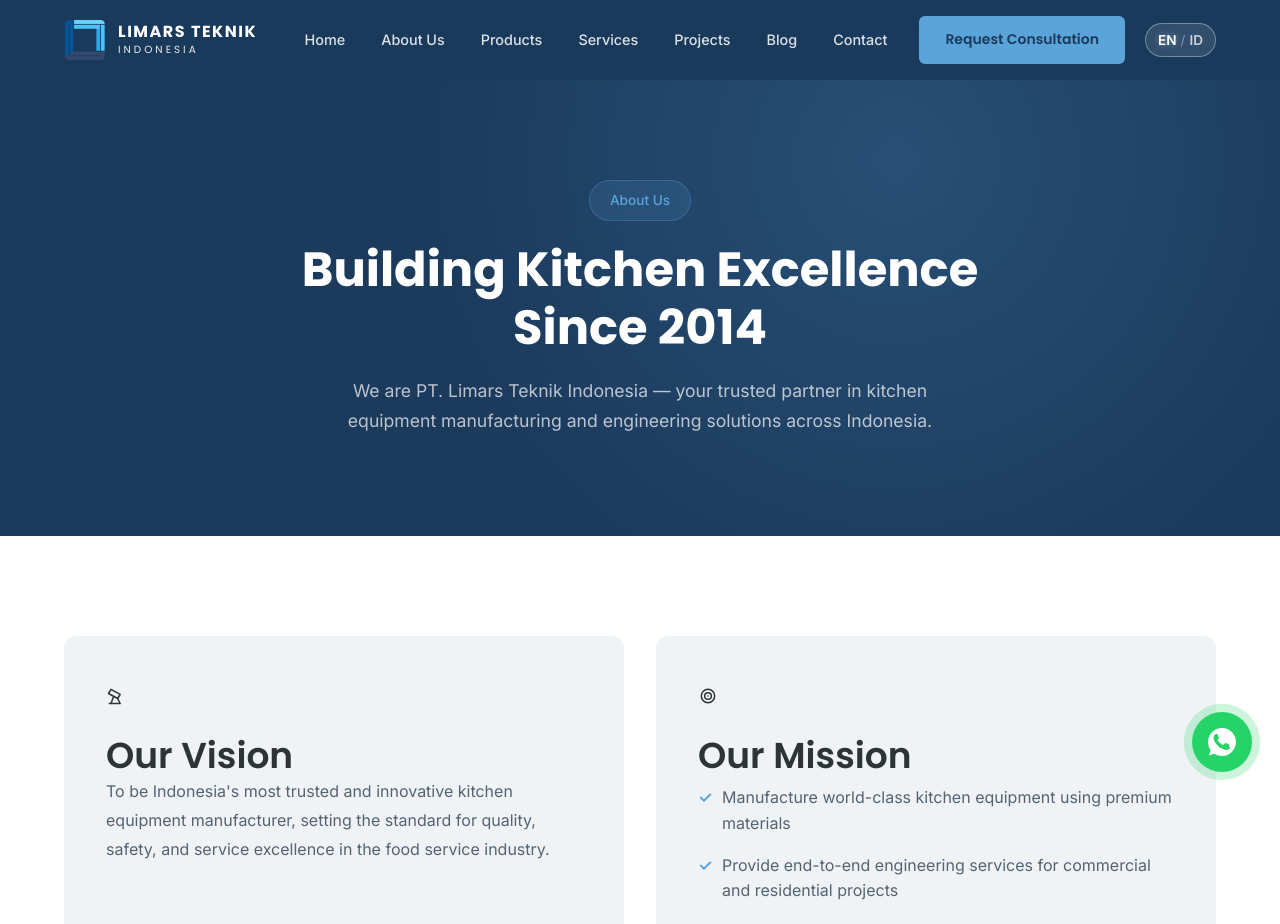
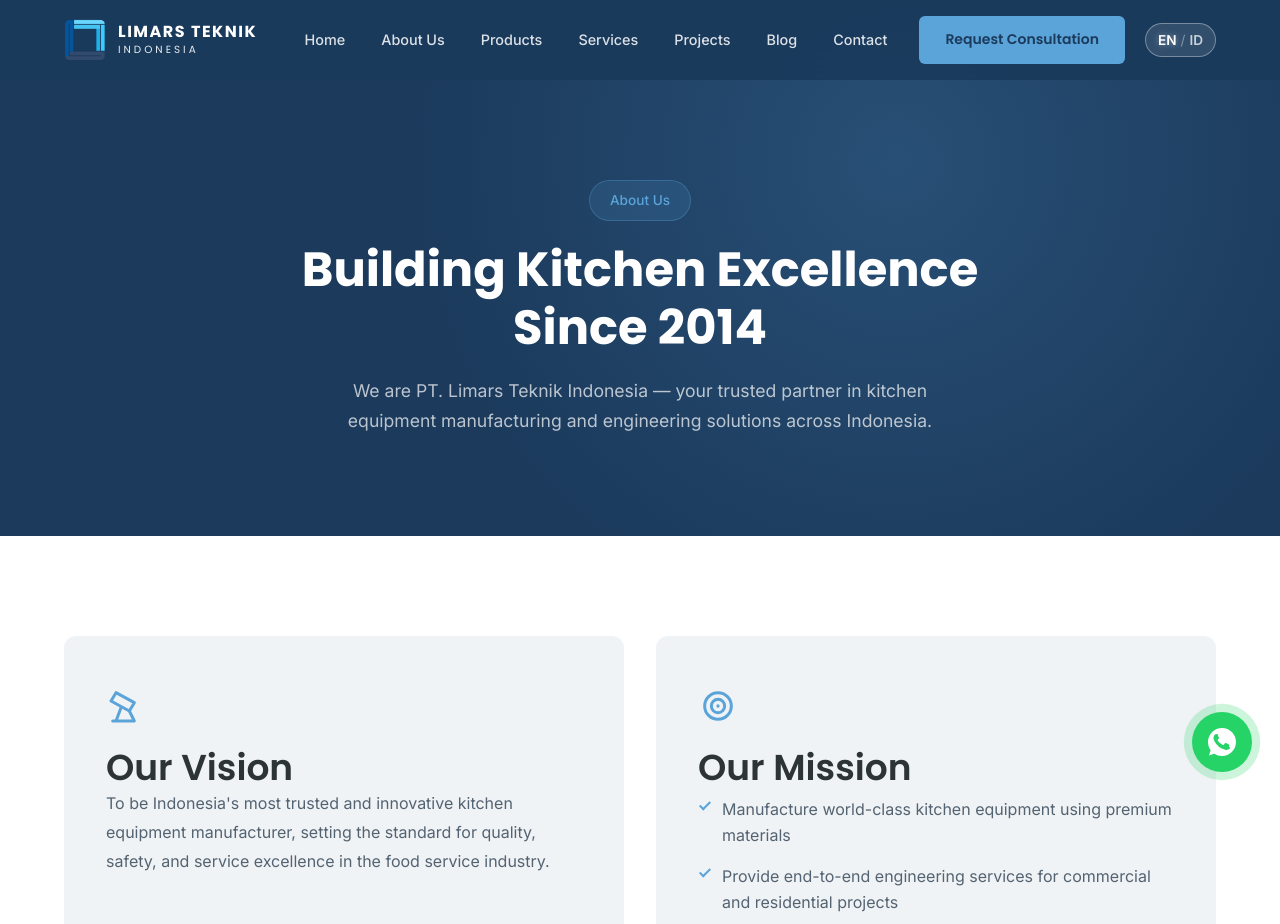
Before and after one commit to jmarsono/web-limars, a Next.js app: page /en/about in a window 1280 px wide. Shown: the top 924 px of the page. Built offline with nearby package versions, Linux system fonts and the light colour scheme.

Commit message:
style: remove decorative check character from about

```diff
--- a/app/[locale]/about/About.module.css
+++ b/app/[locale]/about/About.module.css
@@ -70,7 +70,10 @@
 }
 
 .vmIcon {
-  font-size: 2.5rem;
+  display: block;
+  width: 2.5rem;
+  height: 2.5rem;
+  color: var(--light-blue);
   margin-bottom: 20px;
 }
 
@@ -98,11 +101,15 @@
 }
 
 .vmCard ul li::before {
-  content: '✓';
+  content: '';
   position: absolute;
-  left: 0;
-  color: var(--light-blue);
-  font-weight: 700;
+  left: 4px;
+  top: 10px;
+  width: 6px;
+  height: 11px;
+  border-right: 2px solid var(--light-blue);
+  border-bottom: 2px solid var(--light-blue);
+  transform: rotate(45deg);
 }
 
 /* Timeline */
@@ -213,9 +220,11 @@
 }
 
 .valueIcon {
-  font-size: 2rem;
+  display: block;
+  width: 2rem;
+  height: 2rem;
+  color: var(--light-blue);
   margin-bottom: 16px;
-  display: block;
 }
 
 .valueCard h4 {
```
